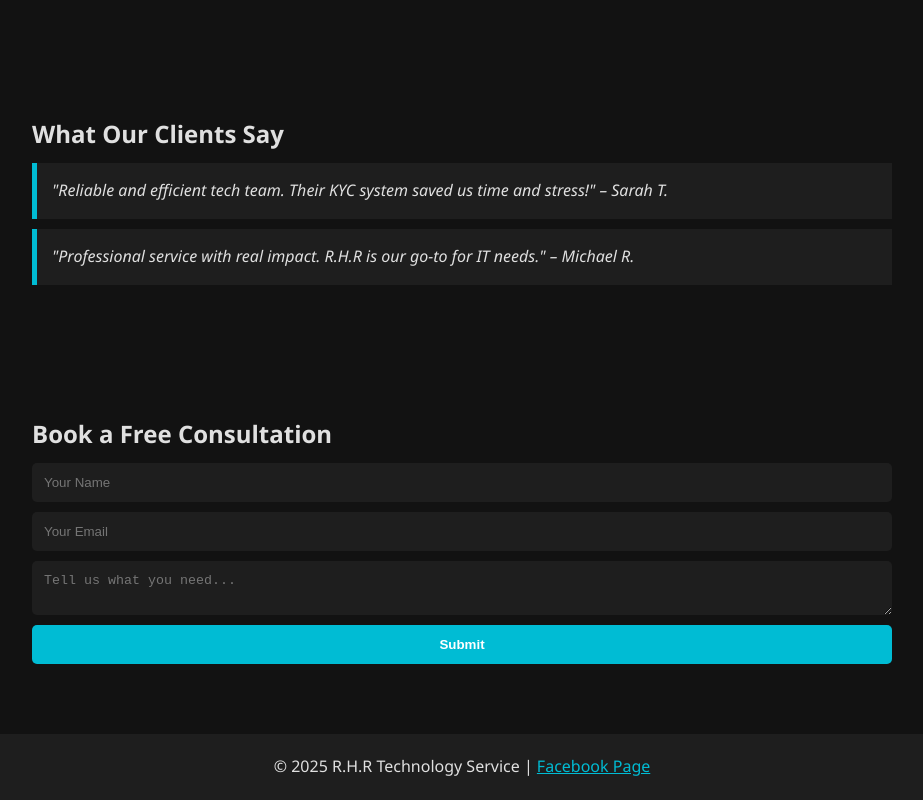
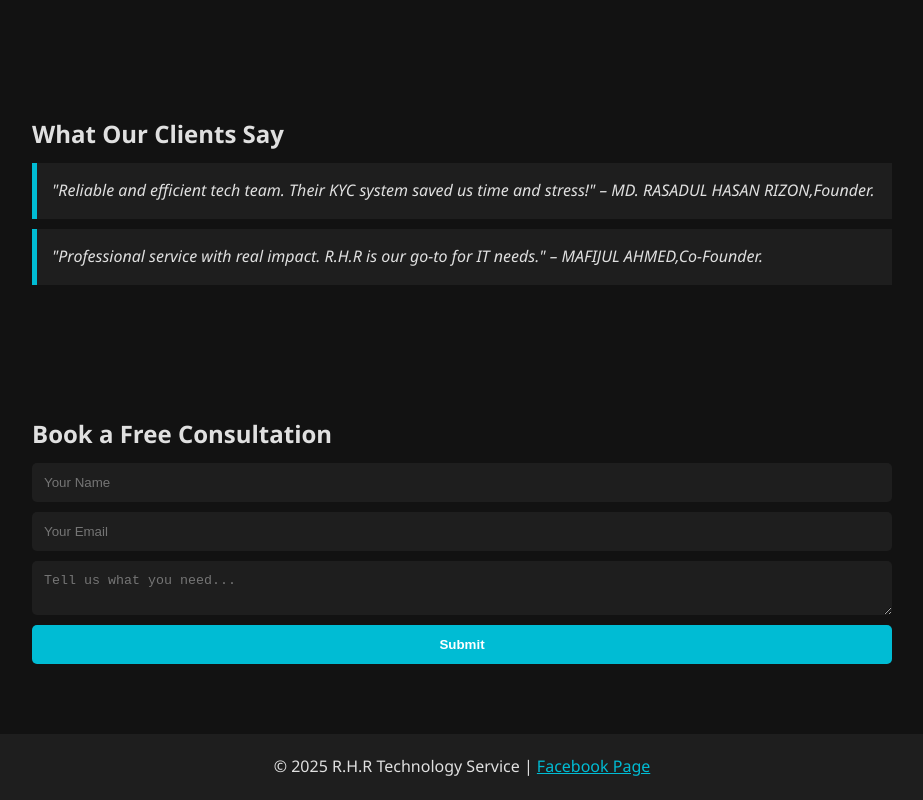
Before and after one commit to rhrtechnology/R.H.R-Technology-Service, a plain HTML site: page index.html in a window 1280 px wide. Shown: the part 1124-1924 px from the top of the page, without its empty margins (178-1101 px from the left). Drawn offline with Linux system fonts and the light colour scheme.

Commit message:
Update index.html

```diff
--- a/index.html
+++ b/index.html
@@ -46,8 +46,8 @@
 
   <section id="testimonials">
     <h2>What Our Clients Say</h2>
-    <blockquote>"Reliable and efficient tech team. Their KYC system saved us time and stress!" – Sarah T.</blockquote>
-    <blockquote>"Professional service with real impact. R.H.R is our go-to for IT needs." – Michael R.</blockquote>
+    <blockquote>"Reliable and efficient tech team. Their KYC system saved us time and stress!" – MD. RASADUL HASAN RIZON,Founder.</blockquote>
+    <blockquote>"Professional service with real impact. R.H.R is our go-to for IT needs." – MAFIJUL AHMED,Co-Founder.</blockquote>
   </section>
 
   <section id="booking">
```
